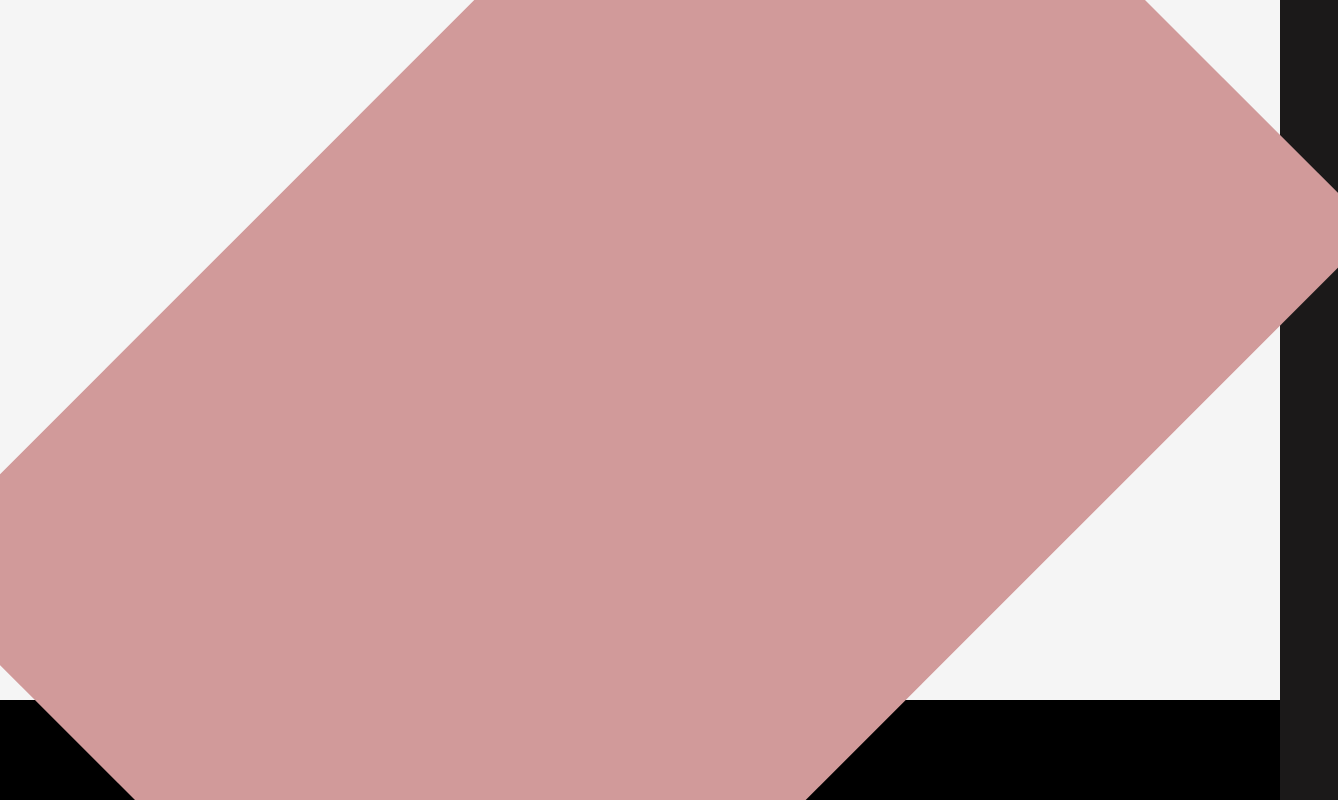
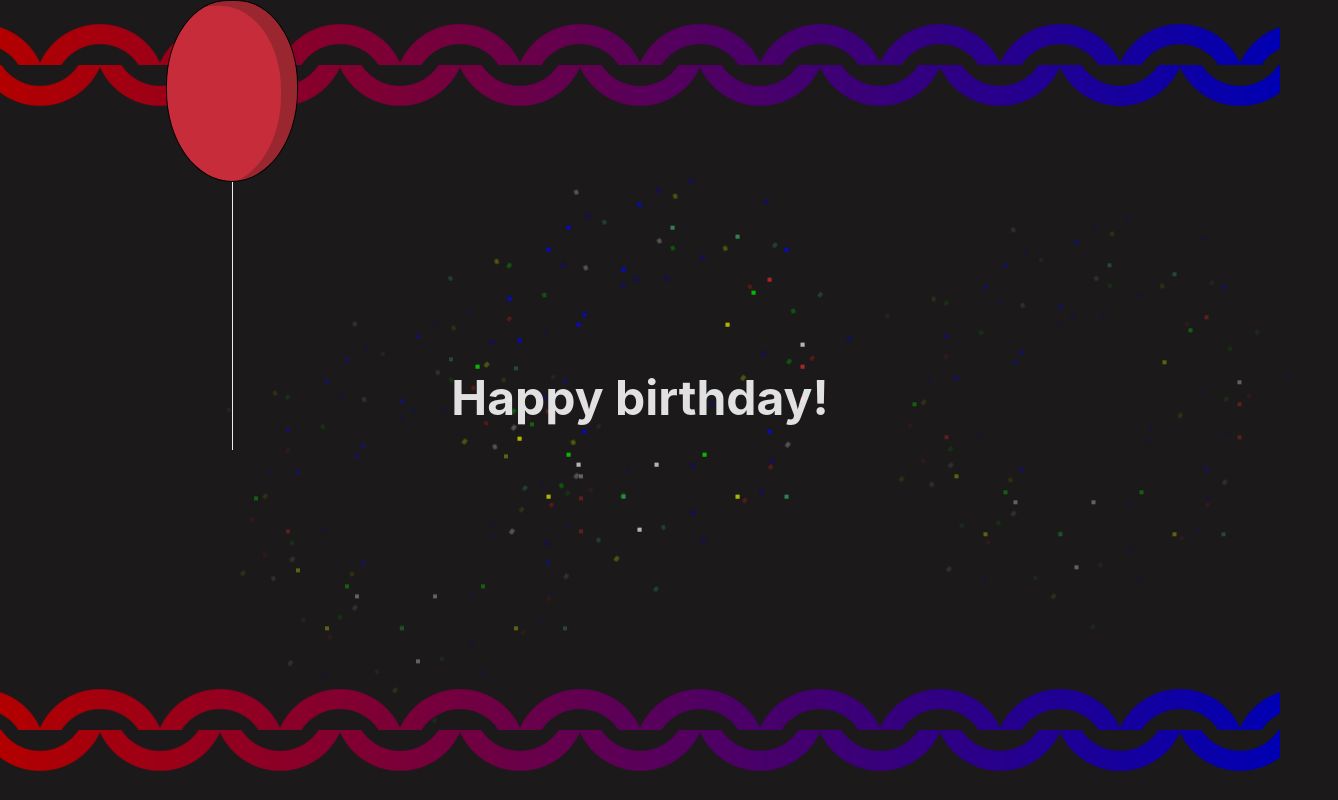
Before and after one commit to lifeconsciousness/birthday-greetings-game, a React (Vite) app: page / in a window 1280 px wide. Shown: the whole page, 1338 px wide, since content can reach past the window. Built offline with nearby package versions, Linux system fonts and the light colour scheme.

Commit message:
build try 2

```diff
--- a/src/App.tsx
+++ b/src/App.tsx
@@ -20,7 +20,7 @@ function App() {
 
   return (
     <div className="App">
-      {/* {gameActive ? <Game /> :
+      {gameActive ? <Game /> :
         <>
           <Loader onLoading={loading} />
 
@@ -32,9 +32,9 @@ function App() {
 
           <div className="wave" style={{bottom: '20px', zIndex: 888}}></div>
         </>
-      } */}
+      }
 
-      <Game />
+      {/* <Game /> */}
     </div>
   )
 }
--- a/src/index.scss
+++ b/src/index.scss
@@ -121,10 +121,10 @@ body {
   text-align: center;
   font-size: 3rem;
 
-  animation: letterUp 1s infinite linear alternate !important;
+  animation: upAndDown 1s infinite ease-in-out !important;
 }
 
-@keyframes letterUp{
+@keyframes upAndDown{
   0%{
     transform: translateY(0);
   }
--- a/vite.config.ts
+++ b/vite.config.ts
@@ -3,6 +3,6 @@ import react from '@vitejs/plugin-react'
 
 // https://vitejs.dev/config/
 export default defineConfig({
-  base: '/birthday-greetings/',
   plugins: [react()],
+  base: './', // added
 })
```
